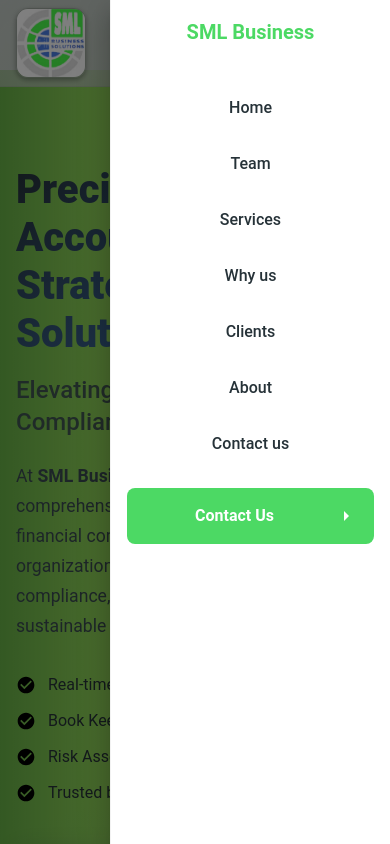
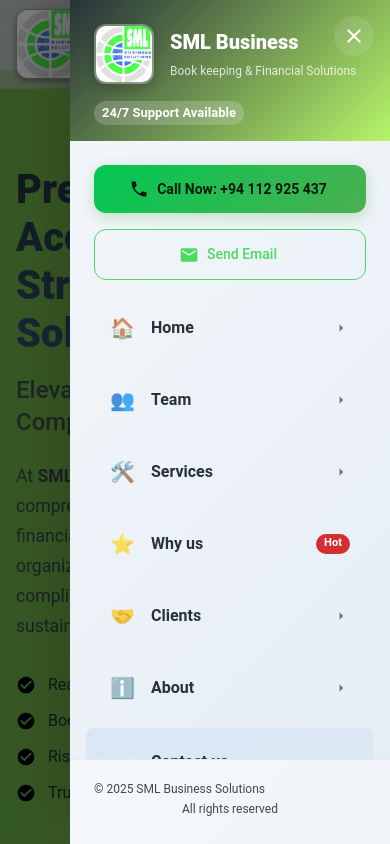
Before and after one commit to it21274398/Auddit_FERM, a React (Vite) app: page / in a window 390 px wide. Both pictures are taken after a click on the button 353 px from the left and 43 px from the top of the page. Shown: the top 844 px of the page. Built offline with nearby package versions, Linux system fonts and the light colour scheme.

Commit message:
`Enhance Navbar component with new features and design changes`

```diff
--- a/src/components/Navbar.jsx
+++ b/src/components/Navbar.jsx
@@ -11,19 +11,20 @@ import {
   ListItem,
   ListItemButton,
   ListItemText,
-  useScrollTrigger,
   useTheme,
   useMediaQuery,
+  Badge,
+  Chip,
 } from "@mui/material";
-import { Menu as MenuIcon, Phone, Email, ArrowRight } from "@mui/icons-material";
+import { Menu as MenuIcon, Phone, Email, ArrowRight, Close } from "@mui/icons-material";
 import { useState, useEffect } from "react";
-import { motion } from "framer-motion";
+import { motion, AnimatePresence } from "framer-motion";
 
 const scrollToSection = (id, duration = 1200) => {
   const target = document.getElementById(id);
   if (!target) return;
 
-  const offset = 80; // navbar height
+  const offset = 80;
   const startPosition = window.pageYOffset;
   const targetPosition =
     target.getBoundingClientRect().top + window.pageYOffset - offset;
@@ -62,7 +63,6 @@ const Navbar = () => {
     setMobileOpen(!mobileOpen);
   };
 
-  // Scroll effect for navbar
   useEffect(() => {
     const handleScroll = () => {
       setScrolled(window.scrollY > 20);
@@ -72,85 +72,235 @@ const Navbar = () => {
   }, []);
 
   const navItems = [
-    { label: "Home", id: "home" },
-    { label: "Team", id: "team" },
-    { label: "Services", id: "services" },
-    { label: "Why us", id: "why-us" },
-    { label: "Clients", id: "clients" },
-    { label: "About", id: "about" },
-    { label: "Contact us", id: "contact" },
+    { label: "Home", id: "home", icon: "🏠" },
+    { label: "Team", id: "team", icon: "👥" },
+    { label: "Services", id: "services", icon: "🛠️" },
+    { label: "Why us", id: "why-us", icon: "⭐", badge: "Hot" },
+    { label: "Clients", id: "clients", icon: "🤝" },
+    { label: "About", id: "about", icon: "ℹ️" },
+    { label: "Contact us", id: "contact", icon: "📞", highlight: true },
   ];
 
+  // Enhanced mobile drawer
   const drawer = (
-    <Box sx={{ textAlign: "center", pt: 2 }}>
-      <Box
+    <Box sx={{
+      height: '100%',
+      background: 'linear-gradient(135deg, #f5f7fa 0%, #e4edf5 100%)',
+      display: 'flex',
+      flexDirection: 'column',
+    }}>
+      {/* Drawer Header */}
+      <Box sx={{
+        background: 'linear-gradient(135deg, #263238 0%, #b6f569ff 100%)',
+        p: 3,
+        pb: 2,
+        position: 'relative',
+      }}>
+        <IconButton
+          onClick={() => setMobileOpen(false)}
           sx={{
-          display: "flex",
-          alignItems: "center",
-          justifyContent: "center",
-          mb: 3,
-          cursor: "pointer",
-        }}
-        onClick={() => {
-          scrollToSection("home");
-          setMobileOpen(false);
+            position: 'absolute',
+            right: 16,
+            top: 16,
+            color: 'white',
+            background: 'rgba(255,255,255,0.1)',
+            '&:hover': {
+              background: 'rgba(255,255,255,0.2)',
+            }
           }}
         >
+          <Close />
+        </IconButton>
 
-        <Typography variant="h6" fontWeight={700} color="primary">
+        <Box sx={{
+          display: 'flex',
+          alignItems: 'center',
+          gap: 2,
+          mb: 2
+        }}>
+          <Box
+            component="img"
+            src="/logo.png"
+            alt="Logo"
+            sx={{
+              border: "2px solid rgba(255,255,255,0.3)",
+              boxShadow: "0 4px 12px rgba(0,0,0,0.2)",
+              borderRadius: 3,
+              height: 60,
+              width: 60,
+            }}
+          />
+          <Box>
+            <Typography variant="h6" fontWeight={800} color="white">
               SML Business
             </Typography>
+            <Typography variant="caption" color="rgba(255,255,255,0.8)">
+              Book keeping & Financial Solutions
+            </Typography>
           </Box>
-      <List>
+        </Box>
+
+        <Chip
+          label="24/7 Support Available"
+          size="small"
+          sx={{
+            background: 'rgba(255,255,255,0.2)',
+            color: 'white',
+            fontWeight: 600,
+            backdropFilter: 'blur(10px)',
+          }}
+        />
+      </Box>
+
+      {/* Contact Info */}
+      <Box sx={{ p: 3, pb: 0 }}>
+        <Button
+          href="tel:+94112925437"
+          fullWidth
+          variant="contained"
+          startIcon={<Phone />}
+          sx={{
+            background: 'linear-gradient(135deg, #00C853 0%, #4CAF50 100%)',
+            borderRadius: 3,
+            py: 1.5,
+            mb: 2,
+            fontWeight: 600,
+            boxShadow: '0 4px 15px rgba(76, 175, 80, 0.3)',
+            '&:hover': {
+              boxShadow: '0 6px 20px rgba(76, 175, 80, 0.4)',
+            }
+          }}
+        >
+          Call Now: +94 112 925 437
+        </Button>
+
+        <Button
+          href="mailto:info@smlbusiness.com"
+          fullWidth
+          variant="outlined"
+          startIcon={<Email />}
+          sx={{
+            borderColor: 'primary.main',
+            borderRadius: 3,
+            py: 1.5,
+            color: 'primary.main',
+            fontWeight: 500,
+            '&:hover': {
+              borderColor: 'primary.dark',
+              background: 'rgba(74, 144, 226, 0.05)',
+            }
+          }}
+        >
+          Send Email
+        </Button>
+      </Box>
+
+      {/* Navigation Items */}
+      <List sx={{
+        px: 2,
+        pt: 2,
+        flex: 1,
+        overflow: 'auto',
+      }}>
         {navItems.map((item) => (
-          <ListItem key={item.id} disablePadding>
+          <motion.div
+            key={item.id}
+            whileTap={{ scale: 0.98 }}
+          >
+            <ListItem
+              disablePadding
+              sx={{
+                mb: 1,
+                borderRadius: 2,
+                overflow: 'hidden',
+                background: item.highlight
+                  ? 'linear-gradient(135deg, rgba(74, 144, 226, 0.1) 0%, rgba(74, 144, 226, 0.05) 100%)'
+                  : 'transparent',
+              }}
+            >
               <ListItemButton
-              sx={{ textAlign: "center", py: 1.5 }}
                 onClick={() => {
                   scrollToSection(item.id);
                   setMobileOpen(false);
                 }}
+                sx={{
+                  py: 2,
+                  px: 3,
+                  borderRadius: 2,
+                  '&:hover': {
+                    background: item.highlight
+                      ? 'linear-gradient(135deg, rgba(74, 144, 226, 0.2) 0%, rgba(74, 144, 226, 0.15) 100%)'
+                      : 'rgba(0,0,0,0.04)',
+                  }
+                }}
               >
+                <Box sx={{
+                  display: 'flex',
+                  alignItems: 'center',
+                  width: '100%',
+                  justifyContent: 'space-between',
+                }}>
+                  <Box sx={{ display: 'flex', alignItems: 'center', gap: 2 }}>
+                    <Typography variant="h6" sx={{ opacity: 0.8 }}>
+                      {item.icon}
+                    </Typography>
                     <ListItemText
-                primary={item.label}
-                primaryTypographyProps={{
-                  fontWeight: 500,
-                  fontSize: "1rem",
+                      primary={
+                        <Typography fontWeight={item.highlight ? 700 : 600}>
+                          {item.label}
+                        </Typography>
+                      }
+                      secondary={
+                        item.id === 'contact' ? (
+                          <Typography variant="caption" color="primary">
+                            Get free consultation
+                          </Typography>
+                        ) : null
+                      }
+                    />
+                  </Box>
+
+                  {item.badge && (
+                    <Chip
+                      label={item.badge}
+                      size="small"
+                      color="error"
+                      sx={{
+                        fontWeight: 600,
+                        fontSize: '0.7rem',
+                        height: 20,
                       }}
                     />
+                  )}
+
+                  {!item.badge && (
+                    <ArrowRight sx={{
+                      color: item.highlight ? 'primary.main' : 'text.secondary',
+                      opacity: 0.7,
+                      fontSize: 18,
+                    }} />
+                  )}
+                </Box>
               </ListItemButton>
             </ListItem>
+          </motion.div>
         ))}
-        <ListItem disablePadding>
-          <ListItemButton
-            sx={{
-              textAlign: "center",
-              py: 1.5,
-              backgroundColor: "primary.main",
-              color: "white",
-              mx: 2,
-              borderRadius: 2,
-              mt: 2,
-              "&:hover": {
-                backgroundColor: "primary.dark",
-              },
-            }}
-            onClick={() => {
-              scrollToSection("contact");
-              setMobileOpen(false);
-            }}
-          >
-            <ListItemText
-              primary="Contact Us"
-              primaryTypographyProps={{
-                fontWeight: 600,
-                fontSize: "1rem",
-              }}
-            />
-            <ArrowRight sx={{ ml: 1 }} />
-          </ListItemButton>
-        </ListItem>
       </List>
+
+      {/* Footer */}
+      <Box sx={{
+        p: 3,
+        pt: 2,
+        borderTop: '1px solid rgba(0,0,0,0.05)',
+        background: 'rgba(255,255,255,0.5)',
+      }}>
+        <Typography variant="caption" color="text.secondary" align="center">
+          © {new Date().getFullYear()} SML Business Solutions
+        </Typography>
+        <Typography variant="caption" color="text.secondary" align="center" display="block">
+          All rights reserved
+        </Typography>
+      </Box>
     </Box>
   );
 
@@ -161,15 +311,14 @@ const Navbar = () => {
         elevation={scrolled ? 4 : 0}
         sx={{
           background: scrolled
-            ? "linear-gradient(135deg, #b6beb6a4 0%, #aeb9af9c 100%)" : "linear-gradient(135deg, #b6beb6a4 0%, #aeb9af9c 100%)",
-
+            ? "linear-gradient(135deg, #b6beb6a4 0%, #aeb9af9c 100%)"
+            : "linear-gradient(135deg, #b6beb6a4 0%, #aeb9af9c 100%)",
           backdropFilter: "blur(50px)",
           borderBottom: scrolled ? "none" : "1px solid rgba(0,0,0,0.05)",
           transition: "all 0.35s ease",
           py: scrolled ? 0.5 : 1,
         }}
       >
-
         <Container maxWidth="xl">
           <Toolbar
             sx={{
@@ -178,7 +327,7 @@ const Navbar = () => {
               px: { xs: 0, md: 2 },
             }}
           >
-            {/* Logo Section */}
+            {/* Logo Section - Same as before */}
             <motion.div
               initial={{ opacity: 0, x: -20 }}
               animate={{ opacity: 1, x: 0 }}
@@ -189,7 +338,6 @@ const Navbar = () => {
                   display: "flex",
                   alignItems: "center",
                   gap: 2,
-
                   cursor: "pointer",
                 }}
                 onClick={() => scrollToSection("home")}
@@ -207,8 +355,6 @@ const Navbar = () => {
                     mr: 1.5,
                   }}
                 />
-
-
                 <Box>
                   <Typography
                     variant="h6"
@@ -236,7 +382,7 @@ const Navbar = () => {
               </Box>
             </motion.div>
 
-            {/* Desktop Navigation */}
+            {/* Desktop Navigation - Unchanged */}
             {!isMobile && (
               <Box
                 sx={{
@@ -273,7 +419,6 @@ const Navbar = () => {
                   </motion.div>
                 ))}
 
-                {/* Contact CTA */}
                 <motion.div
                   initial={{ opacity: 0, scale: 0.9 }}
                   animate={{ opacity: 1, scale: 1 }}
@@ -284,7 +429,6 @@ const Navbar = () => {
                     variant="contained"
                     color="primary"
                     startIcon={<Phone sx={{ fontSize: 16 }} />}
-
                     sx={{
                       ml: 2,
                       px: 3,
@@ -304,50 +448,92 @@ const Navbar = () => {
               </Box>
             )}
 
-            {/* Mobile Menu Button */}
+            {/* Enhanced Mobile Menu Button */}
             {isMobile && (
+              <Box sx={{ display: 'flex', alignItems: 'center', gap: 1 }}>
+                {/* Quick Contact Badge */}
+                <Badge
+                  color="error"
+                  variant="dot"
+                  overlap="circular"
+                  sx={{
+                    display: scrolled ? 'flex' : 'none',
+                    animation: 'pulse 2s infinite',
+                    '@keyframes pulse': {
+                      '0%': { opacity: 1 },
+                      '50%': { opacity: 0.5 },
+                      '100%': { opacity: 1 },
+                    }
+                  }}
+                >
                   <IconButton
-                color="primary"
-                aria-label="open drawer"
-                edge="start"
+                    href="tel:+94112925437"
+                    sx={{
+                      background: 'linear-gradient(135deg, #00C853 0%, #4CAF50 100%)',
+                      color: 'white',
+                      boxShadow: '0 3px 10px rgba(76, 175, 80, 0.3)',
+                      '&:hover': {
+                        background: 'linear-gradient(135deg, #00E676 0%, #66BB6A 100%)',
+                      }
+                    }}
+                  >
+                    <Phone />
+                  </IconButton>
+                </Badge>
+
+                {/* Menu Button */}
+                <motion.div
+                  whileTap={{ scale: 0.95 }}
+                >
+                  <IconButton
                     onClick={handleDrawerToggle}
                     sx={{
-                  border: "1px solid",
-                  borderColor: "divider",
+                      background: 'linear-gradient(135deg, #263238 0%, #4A90E2 100%)',
+                      color: 'white',
                       borderRadius: 2,
+                      width: 44,
+                      height: 44,
+                      boxShadow: '0 4px 12px rgba(38, 50, 56, 0.3)',
+                      '&:hover': {
+                        background: 'linear-gradient(135deg, #37474F 0%, #5C9CE6 100%)',
+                      }
                     }}
                   >
-                <MenuIcon />
+                    {mobileOpen ? <Close /> : <MenuIcon />}
                   </IconButton>
+                </motion.div>
+              </Box>
             )}
           </Toolbar>
         </Container>
-
-
       </AppBar>
 
-      {/* Mobile Drawer */}
+      {/* Enhanced Mobile Drawer */}
       <Drawer
         variant="temporary"
         anchor="right"
         open={mobileOpen}
         onClose={handleDrawerToggle}
         ModalProps={{
-          keepMounted: true, // Better mobile performance
+          keepMounted: true,
         }}
         sx={{
           display: { xs: "block", md: "none" },
-          "& .MuiDrawer-paper": {
-            boxSizing: "border-box",
-            width: 280,
-            borderLeft: "1px solid rgba(0,0,0,0.05)",
+          '& .MuiDrawer-paper': {
+            boxSizing: 'border-box',
+            width: 320,
+            maxWidth: '85vw',
+            borderLeft: 'none',
+            boxShadow: '-20px 0 60px rgba(0,0,0,0.3)',
           },
         }}
       >
-        {drawer}
+        <AnimatePresence>
+          {mobileOpen && drawer}
+        </AnimatePresence>
       </Drawer>
 
-      {/* Spacer for fixed navbar */}
+      {/* Spacer */}
       <Toolbar sx={{ minHeight: { xs: 70, md: 80 } }} />
       {!isMobile && <Box sx={{ height: scrolled ? 0 : 24 }} />}
     </>
```
Lines whose indentation alone changed are shown as unchanged.
